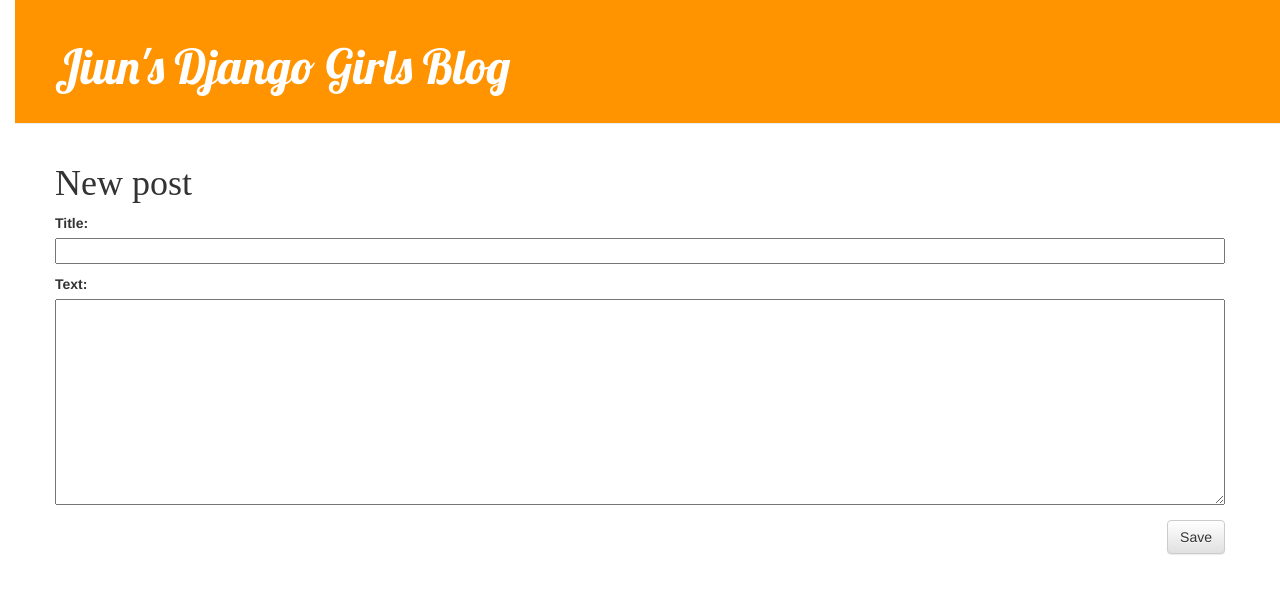
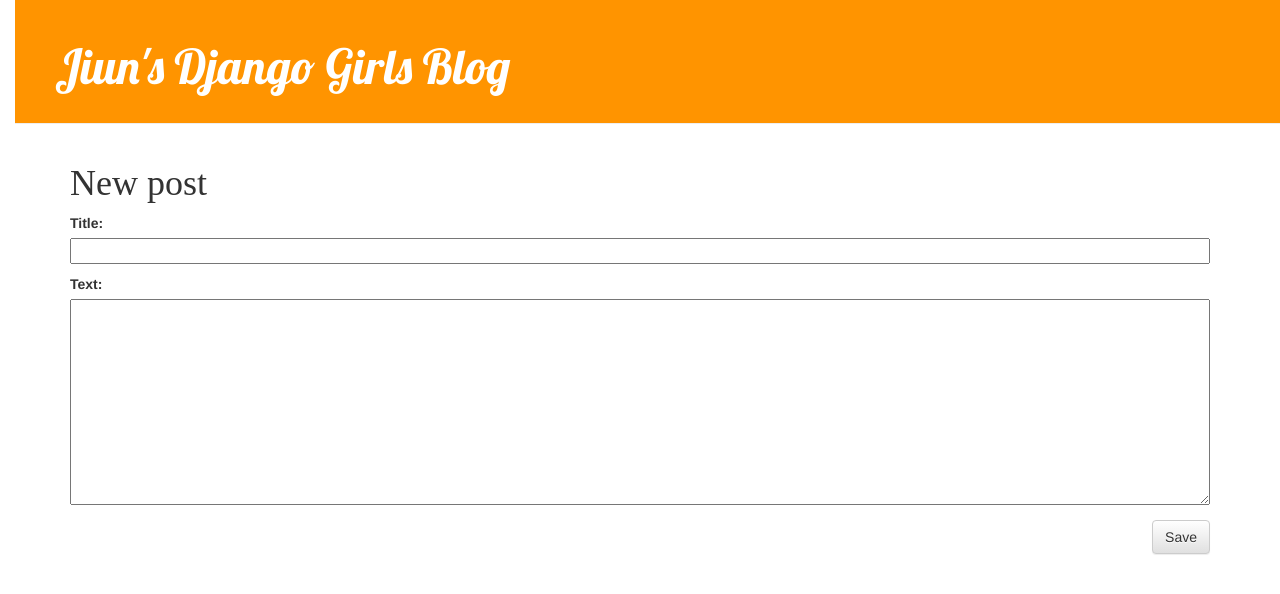
Before and after one commit to s-jiun/Piro15, a Django app: page /post/new/ in a window 1280 px wide. Shown: the top 594 px of the page. Run offline with Django 3.2, Linux system fonts and the light colour scheme; some libraries are stand-ins or nearby versions.

Commit message:
디자인 수정

```diff
--- a/djangogirls/blog/static/css/blog.css
+++ b/djangogirls/blog/static/css/blog.css
@@ -59,6 +59,7 @@ h4 {
 
 .post {
   display: flex;
+  flex-direction: column;
   margin-bottom: 70px;
   background-color: lightyellow;
 }
--- a/djangogirls/blog/templates/blog/base.html
+++ b/djangogirls/blog/templates/blog/base.html
@@ -22,7 +22,7 @@
     </div>
 
     <div class="content container">
-        <div class="row row-cols-lg-2 row-cols-sm-1">
+        <div class="col">
             {% block content %}
             {% endblock %}
         </div>
```
